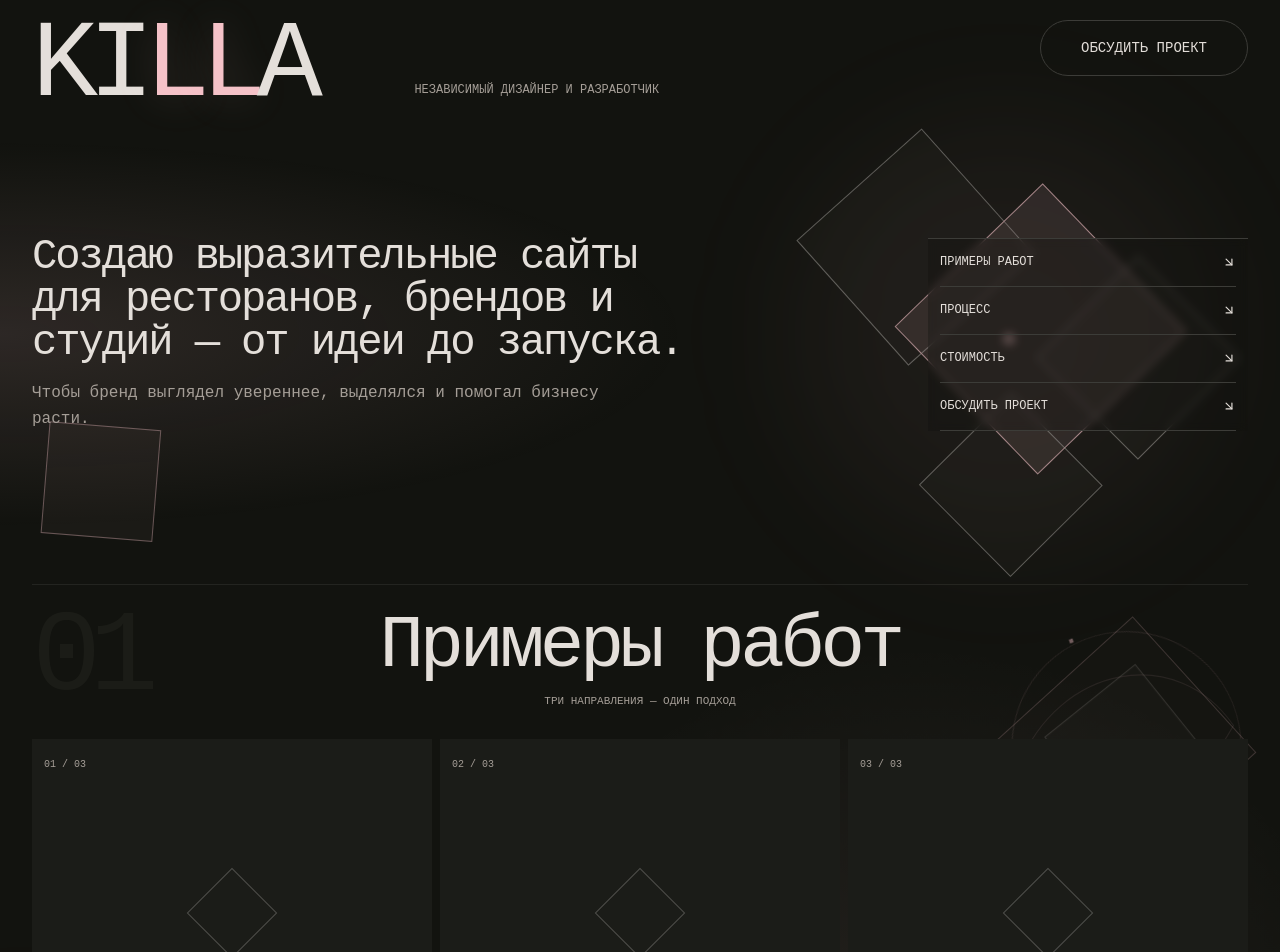
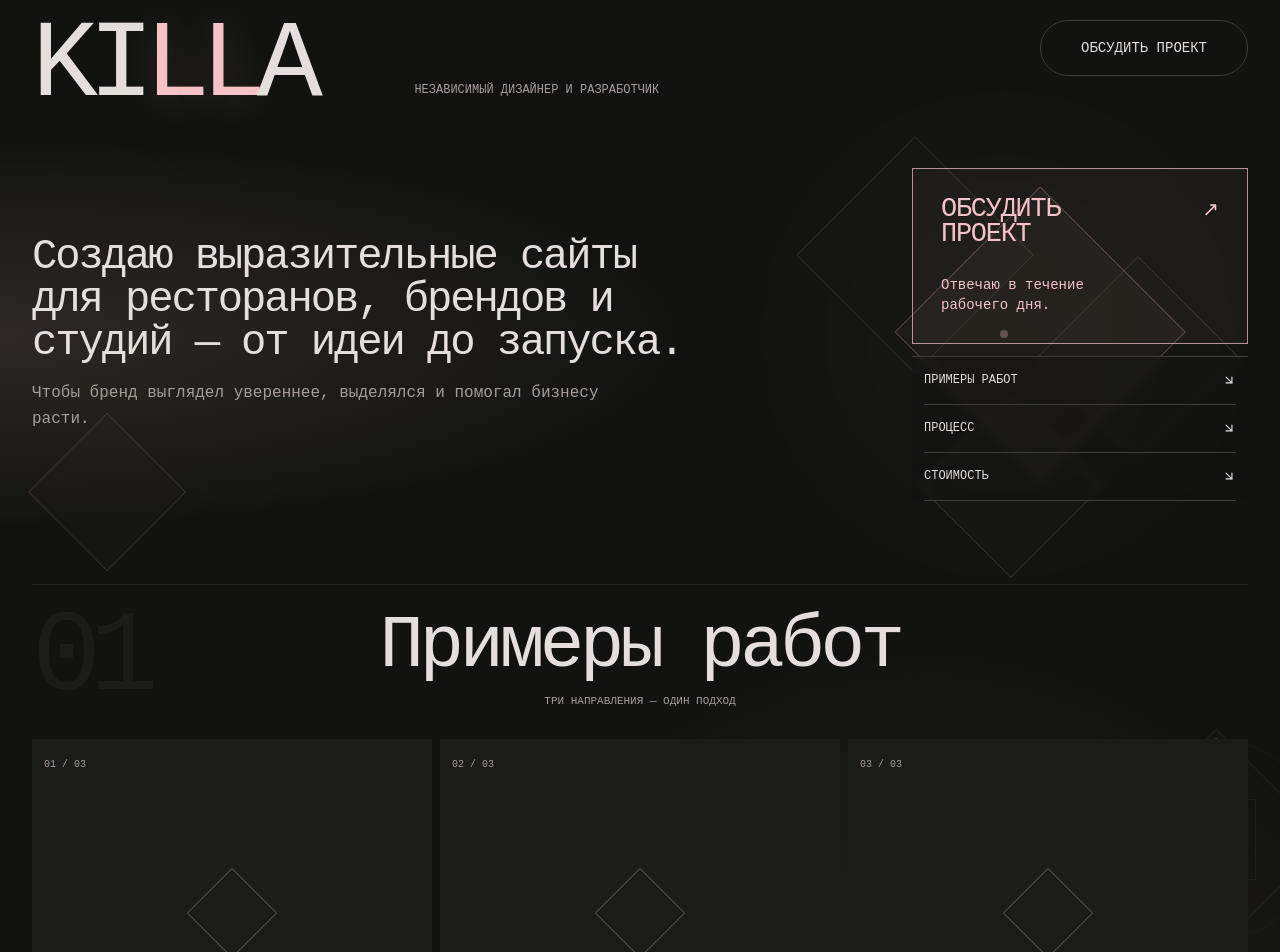
Before and after one commit to KillaRZVR/kila-portfolio, a Next.js app: page / in a window 1280 px wide. Shown: the top 952 px of the page. Built offline with nearby package versions, Linux system fonts and the light colour scheme; a web font is replaced by a local one.

Commit message:
Refine hero CTA motion and custom cursor

```diff
--- a/app/page.tsx
+++ b/app/page.tsx
@@ -23,9 +23,16 @@ export default function Home() {
               <p className="mt-4 max-w-xl text-base leading-relaxed text-muted-foreground">{siteData.heroSubline}</p>
             </div>
           </div>
-          <div className="relative order-2 flex min-h-[13rem] items-center justify-center sm:min-h-[17rem] lg:col-span-5 lg:min-h-0">
-            <div className="pointer-events-none absolute inset-4 flex items-center justify-center opacity-65 sm:inset-0"><HeroArtifact /></div>
-            <div className="relative z-10 ml-auto w-full max-w-[20rem]"><HeroButtons /></div>
+          <div className="relative order-2 flex min-h-[18rem] items-center justify-center sm:min-h-[21rem] lg:col-span-5 lg:min-h-0">
+            <div className="pointer-events-none absolute inset-4 flex items-center justify-center opacity-40 sm:inset-0"><HeroArtifact /></div>
+            <div className="relative z-10 ml-auto flex w-full max-w-[21rem] flex-col gap-3">
+              <a href="#contacts" data-cursor="cta" aria-label="Обсудить проект — перейти к контактам" className="group relative flex min-h-36 w-full flex-col justify-between border border-[#f5c2c8]/70 bg-[#f5c2c8]/[0.04] p-5 text-[#f5c2c8] transition-[transform,background-color,color,box-shadow,border-color] duration-300 hover:-translate-y-0.5 hover:border-[#f5c2c8] hover:bg-[#f5c2c8] hover:text-[#12130f] hover:shadow-[0_0_40px_rgba(245,194,200,0.22)] focus-visible:outline-none focus-visible:ring-2 focus-visible:ring-[#f5c2c8] focus-visible:ring-offset-2 focus-visible:ring-offset-[#12130f] sm:min-h-44 sm:p-7">
+                <span className="font-xanmono text-[clamp(1.35rem,2.1vw,1.75rem)] uppercase leading-[0.95] tracking-[-0.045em]">Обсудить<br />проект</span>
+                <span className="absolute right-5 top-5 text-xl transition-transform duration-300 group-hover:translate-x-[3px] group-hover:-translate-y-[3px] sm:right-7 sm:top-7" aria-hidden="true">↗</span>
+                <span className="max-w-[13rem] text-xs leading-relaxed text-current/70 sm:text-sm">{siteData.responseTime}</span>
+              </a>
+              <HeroButtons />
+            </div>
           </div>
         </section>
         <ProjectsSection />
--- a/components/ambient-geometry.tsx
+++ b/components/ambient-geometry.tsx
@@ -1,160 +1,45 @@
 "use client";
 
 import { motion, useReducedMotion } from "framer-motion";
+import { useEffect, useState } from "react";
 
 const floatingShapes = [
-  {
-    className: "left-[3%] top-[12%] size-20 rotate-45 border-[#f5c2c8]/35 bg-[#f5c2c8]/[0.035] sm:size-28",
-    x: 12,
-    y: -18,
-    rotate: 8,
-    duration: 8.5,
-  },
-  {
-    className: "right-[5%] top-[25%] h-24 w-10 rotate-12 border-[#e4dfda]/25 bg-[#e4dfda]/[0.02] sm:h-36 sm:w-14",
-    x: -10,
-    y: 20,
-    rotate: -7,
-    duration: 10.5,
-  },
-  {
-    className: "left-[8%] top-[39%] size-12 rotate-45 border-[#e4dfda]/30 bg-[#e4dfda]/[0.02] sm:size-16",
-    x: 8,
-    y: -14,
-    rotate: 11,
-    duration: 7.5,
-  },
-  {
-    className: "right-[4%] top-[51%] size-24 rotate-45 border-[#f5c2c8]/30 bg-[#f5c2c8]/[0.025] sm:size-36",
-    x: -14,
-    y: 18,
-    rotate: 6,
-    duration: 11.5,
-  },
-  {
-    className: "left-[2%] top-[66%] h-12 w-28 -rotate-12 border-[#f5c2c8]/25 bg-[#f5c2c8]/[0.02] sm:h-16 sm:w-40",
-    x: 16,
-    y: -12,
-    rotate: 8,
-    duration: 9.5,
-  },
-  {
-    className: "right-[11%] top-[79%] size-14 rotate-45 border-[#e4dfda]/25 bg-[#e4dfda]/[0.018] sm:size-20",
-    x: -8,
-    y: 16,
-    rotate: -10,
-    duration: 8,
-  },
-  {
-    className: "left-[6%] top-[91%] size-20 rotate-45 border-[#f5c2c8]/30 bg-[#f5c2c8]/[0.025] sm:size-28",
-    x: 12,
-    y: -18,
-    rotate: 7,
-    duration: 10,
-  },
-];
-
-const kineticClusters = [
-  { className: "right-[-4rem] top-[17%] sm:right-[2%]", size: "size-44 sm:size-64", duration: 24, reverse: false },
-  { className: "left-[-5rem] top-[45%] sm:left-[2%]", size: "size-52 sm:size-72", duration: 31, reverse: true },
-  { className: "right-[-4rem] top-[72%] sm:right-[4%]", size: "size-48 sm:size-64", duration: 27, reverse: false },
-  { className: "left-[-3rem] top-[86%] sm:left-[7%]", size: "size-40 sm:size-56", duration: 22, reverse: true },
+  { className: "left-[4%] top-[12%] size-20 rotate-45 border-[#f5c2c8]/20 bg-[#f5c2c8]/[0.02] sm:size-28", x: 6, y: -6, duration: 15 },
+  { className: "right-[6%] top-[39%] size-14 rotate-12 border-[#e4dfda]/15 bg-[#e4dfda]/[0.012] sm:size-20", x: -5, y: 7, duration: 18 },
+  { className: "left-[5%] top-[67%] hidden h-12 w-28 -rotate-12 border-[#f5c2c8]/15 bg-[#f5c2c8]/[0.012] md:block sm:h-16 sm:w-40", x: 8, y: -4, duration: 16 },
+  { className: "right-[9%] top-[88%] hidden size-20 rotate-45 border-[#e4dfda]/15 bg-[#e4dfda]/[0.01] md:block sm:size-28", x: -6, y: 5, duration: 14 },
 ];
 
 export function AmbientGeometry() {
   const reduceMotion = useReducedMotion();
+  const [allowAmbientMotion, setAllowAmbientMotion] = useState(false);
 
+  useEffect(() => {
+    const media = window.matchMedia("(min-width: 768px) and (pointer: fine) and (prefers-reduced-motion: no-preference)");
+    const update = () => setAllowAmbientMotion(media.matches);
+    update();
+    media.addEventListener("change", update);
+    return () => media.removeEventListener("change", update);
+  }, []);
+
+  const shouldAnimate = allowAmbientMotion && !reduceMotion;
   return (
     <div className="pointer-events-none absolute inset-0 z-0 overflow-hidden" aria-hidden="true">
-      <div className="absolute left-[-10rem] top-[30%] size-[24rem] rounded-full bg-[#f5c2c8]/[0.035] blur-[110px]" />
-      <div className="absolute right-[-12rem] top-[68%] size-[30rem] rounded-full bg-[#f5c2c8]/[0.04] blur-[130px]" />
-      <div className="absolute left-[20%] top-[82%] size-[22rem] rounded-full bg-[#f5c2c8]/[0.025] blur-[120px]" />
-
-      {floatingShapes.map((shape, index) => (
-        <motion.div
-          key={shape.className}
-          className={`absolute border ${shape.className}`}
-          initial={{ opacity: 0 }}
-          whileInView={{ opacity: 1 }}
-          viewport={{ once: true, amount: 0.15 }}
-          animate={reduceMotion ? undefined : { x: [0, shape.x, 0], y: [0, shape.y, 0], rotate: [0, shape.rotate, 0] }}
-          transition={{
-            opacity: { duration: 0.8, delay: index * 0.04 },
-            x: { duration: shape.duration, repeat: Infinity, ease: "easeInOut" },
-            y: { duration: shape.duration, repeat: Infinity, ease: "easeInOut" },
-            rotate: { duration: shape.duration, repeat: Infinity, ease: "easeInOut" },
-          }}
-        />
+      <div className="absolute left-[-10rem] top-[30%] size-[24rem] rounded-full bg-[#f5c2c8]/[0.025] blur-[110px]" />
+      <div className="absolute right-[-12rem] top-[68%] size-[30rem] rounded-full bg-[#f5c2c8]/[0.028] blur-[130px]" />
+      {floatingShapes.map((shape) => (
+        <motion.div key={shape.className} className={`absolute border opacity-70 ${shape.className}`} initial={false} animate={shouldAnimate ? { x: [0, shape.x, 0], y: [0, shape.y, 0] } : undefined} transition={{ duration: shape.duration, repeat: Infinity, ease: "easeInOut" }} />
       ))}
-
-      {kineticClusters.map((cluster, index) => (
-        <motion.div
-          key={cluster.className}
-          className={`absolute ${cluster.className} ${cluster.size}`}
-          initial={{ opacity: 0, scale: 0.86 }}
-          whileInView={{ opacity: 0.72, scale: 1 }}
-          viewport={{ once: true, amount: 0.2 }}
-          transition={{ duration: 1.1, delay: index * 0.08, ease: [0.22, 1, 0.36, 1] }}
-        >
-          <motion.div
-            className="absolute inset-[14%] rotate-45 border border-[#f5c2c8]/25 bg-[#f5c2c8]/[0.025]"
-            animate={reduceMotion ? undefined : { rotate: cluster.reverse ? [45, -315] : [45, 405] }}
-            transition={{ duration: cluster.duration, repeat: Infinity, ease: "linear" }}
-          />
-          <motion.div
-            className="absolute inset-[28%] border border-[#e4dfda]/20 bg-[#f5c2c8]/[0.018]"
-            animate={reduceMotion ? undefined : { rotate: cluster.reverse ? 360 : -360, scale: [0.92, 1.08, 0.92] }}
-            transition={{ duration: cluster.duration * 0.72, repeat: Infinity, ease: "linear" }}
-          />
-          <motion.div
-            className="absolute inset-[5%] rounded-full border border-[#f5c2c8]/15"
-            animate={reduceMotion ? undefined : { rotate: cluster.reverse ? -360 : 360 }}
-            transition={{ duration: cluster.duration * 0.82, repeat: Infinity, ease: "linear" }}
-          >
-            <span className="absolute left-1/2 top-[-3px] size-1.5 -translate-x-1/2 rounded-full bg-[#f5c2c8]/80 shadow-[0_0_16px_rgba(245,194,200,0.55)]" />
-            <span className="absolute bottom-[9%] left-[16%] size-1 rotate-45 bg-[#f5c2c8]/60" />
-          </motion.div>
-          <svg className="absolute inset-0 size-full overflow-visible" viewBox="0 0 100 100" fill="none">
-            <motion.path
-              d="M8 58 C24 18, 70 10, 92 42 C72 78, 33 92, 8 58Z"
-              stroke="rgba(245,194,200,0.2)"
-              strokeWidth="0.45"
-              strokeDasharray="3 5"
-              animate={reduceMotion ? undefined : { pathLength: [0.35, 1, 0.35], opacity: [0.25, 0.7, 0.25] }}
-              transition={{ duration: cluster.duration * 0.38, repeat: Infinity, ease: "easeInOut" }}
-            />
-          </svg>
-          <motion.span
-            className="absolute left-[47%] top-[47%] size-[6%] rotate-45 bg-[#f5c2c8]/35"
-            animate={reduceMotion ? undefined : { scale: [0.7, 1.35, 0.7], opacity: [0.3, 0.8, 0.3] }}
-            transition={{ duration: 3.2 + index * 0.45, repeat: Infinity, ease: "easeInOut" }}
-          />
-        </motion.div>
-      ))}
-
-      <motion.div
-        className="absolute right-[8%] top-[35%] size-36 rounded-full border border-[#f5c2c8]/20 sm:size-52"
-        animate={reduceMotion ? undefined : { rotate: 360 }}
-        transition={{ duration: 28, repeat: Infinity, ease: "linear" }}
-      >
-        <span className="absolute left-1/2 top-[-3px] size-1.5 -translate-x-1/2 rounded-full bg-[#f5c2c8]/70" />
-        <span className="absolute bottom-[18%] right-[4%] size-1 rounded-full bg-[#e4dfda]/55" />
+      <motion.div className="absolute right-[-3rem] top-[20%] hidden size-56 opacity-35 md:block" animate={shouldAnimate ? { rotate: 360 } : undefined} transition={{ duration: 42, repeat: Infinity, ease: "linear" }}>
+        <div className="absolute inset-[15%] rotate-45 border border-[#f5c2c8]/20 bg-[#f5c2c8]/[0.015]" />
+        <div className="absolute inset-[32%] border border-[#e4dfda]/15" />
+        <div className="absolute inset-[5%] rounded-full border border-[#f5c2c8]/10"><span className="absolute left-1/2 top-[-2px] size-1 -translate-x-1/2 rounded-full bg-[#f5c2c8]/60" /></div>
       </motion.div>
-
-      <motion.div
-        className="absolute left-[12%] top-[57%] h-px w-28 origin-left bg-gradient-to-r from-[#f5c2c8]/55 to-transparent sm:w-48"
-        animate={reduceMotion ? undefined : { scaleX: [0.45, 1, 0.45], opacity: [0.35, 0.8, 0.35] }}
-        transition={{ duration: 5.5, repeat: Infinity, ease: "easeInOut" }}
-      />
-      <motion.div
-        className="absolute bottom-[6%] right-[5%] grid size-20 grid-cols-3 gap-3 opacity-35 sm:size-28"
-        animate={reduceMotion ? undefined : { y: [0, -12, 0] }}
-        transition={{ duration: 7, repeat: Infinity, ease: "easeInOut" }}
-      >
-        {Array.from({ length: 9 }).map((_, index) => (
-          <span key={index} className="m-auto size-1 rotate-45 bg-[#f5c2c8]" />
-        ))}
+      <motion.div className="absolute left-[-4rem] top-[72%] hidden size-64 opacity-30 md:block" animate={shouldAnimate ? { y: [0, -6, 0] } : undefined} transition={{ duration: 34, repeat: Infinity, ease: "easeInOut" }}>
+        <div className="absolute inset-[18%] rotate-45 border border-[#f5c2c8]/18 bg-[#f5c2c8]/[0.012]" />
+        <div className="absolute inset-[36%] rounded-full border border-[#e4dfda]/12" />
       </motion.div>
+      <motion.div className="absolute left-[12%] top-[55%] hidden h-px w-40 origin-left bg-gradient-to-r from-[#f5c2c8]/25 to-transparent md:block" animate={shouldAnimate ? { opacity: [0.25, 0.5, 0.25] } : undefined} transition={{ duration: 14, repeat: Infinity, ease: "easeInOut" }} />
     </div>
   );
 }
--- a/components/custom-cursor.tsx
+++ b/components/custom-cursor.tsx
@@ -1,51 +1,76 @@
 "use client";
 
-import { useEffect, useState } from "react";
+import { useEffect, useRef } from "react";
+
+type CursorState = "default" | "link" | "cta";
 
 export function CustomCursor() {
-  const [position, setPosition] = useState({ x: -40, y: -40 });
-  const [pressed, setPressed] = useState(false);
-  const [visible, setVisible] = useState(false);
-  const [inverted, setInverted] = useState(false);
+  const cursorRef = useRef<HTMLSpanElement>(null);
 
   useEffect(() => {
+    const cursor = cursorRef.current;
     const finePointer = window.matchMedia("(pointer: fine)");
-    if (!finePointer.matches) return;
+    if (!cursor || !finePointer.matches) return;
 
-    const move = (event: PointerEvent) => {
-      setPosition({ x: event.clientX, y: event.clientY });
-      setVisible(true);
-      setInverted(event.target instanceof Element && Boolean(event.target.closest('[data-cursor-invert="true"]')));
-    };
-    const down = () => setPressed(true);
-    const up = () => setPressed(false);
-    const leave = () => {
-      setVisible(false);
-      setInverted(false);
+    const target = { x: -80, y: -80 };
+    const current = { x: -80, y: -80 };
+    let frameId = 0;
+    let visible = false;
+
+    const render = () => {
+      current.x += (target.x - current.x) * 0.2;
+      current.y += (target.y - current.y) * 0.2;
+      cursor.style.transform = `translate3d(${current.x}px, ${current.y}px, 0)`;
+      frameId = window.requestAnimationFrame(render);
     };
 
-    window.addEventListener("pointermove", move);
-    window.addEventListener("pointerdown", down);
-    window.addEventListener("pointerup", up);
-    document.documentElement.addEventListener("mouseleave", leave);
+    const setStateFromTarget = (eventTarget: EventTarget | null) => {
+      const element = eventTarget instanceof Element ? eventTarget : null;
+      let state: CursorState = "default";
+      if (element?.closest('[data-cursor="cta"]')) state = "cta";
+      else if (element?.closest('a, button, summary, [role="button"], [data-cursor="link"]')) state = "link";
+      cursor.dataset.state = state;
+    };
+
+    const show = () => { visible = true; cursor.dataset.visible = "true"; };
+    const hide = () => { visible = false; cursor.dataset.visible = "false"; cursor.dataset.pressed = "false"; };
+    const handleMove = (event: PointerEvent) => {
+      target.x = event.clientX;
+      target.y = event.clientY;
+      if (!visible) { current.x = event.clientX; current.y = event.clientY; show(); }
+      setStateFromTarget(event.target);
+    };
+    const handleDown = () => { cursor.dataset.pressed = "true"; };
+    const handleUp = (event: PointerEvent) => { cursor.dataset.pressed = "false"; setStateFromTarget(event.target); };
+    const handleVisibility = () => { if (document.hidden) hide(); };
+    const handlePointerChange = () => { if (!finePointer.matches) hide(); };
+
+    document.documentElement.classList.add("custom-cursor-ready");
+    frameId = window.requestAnimationFrame(render);
+    window.addEventListener("pointermove", handleMove, { passive: true });
+    window.addEventListener("pointerdown", handleDown, { passive: true });
+    window.addEventListener("pointerup", handleUp, { passive: true });
+    window.addEventListener("blur", hide);
+    document.documentElement.addEventListener("mouseleave", hide);
+    document.addEventListener("visibilitychange", handleVisibility);
+    finePointer.addEventListener("change", handlePointerChange);
 
     return () => {
-      window.removeEventListener("pointermove", move);
-      window.removeEventListener("pointerdown", down);
-      window.removeEventListener("pointerup", up);
-      document.documentElement.removeEventListener("mouseleave", leave);
+      document.documentElement.classList.remove("custom-cursor-ready");
+      window.cancelAnimationFrame(frameId);
+      window.removeEventListener("pointermove", handleMove);
+      window.removeEventListener("pointerdown", handleDown);
+      window.removeEventListener("pointerup", handleUp);
+      window.removeEventListener("blur", hide);
+      document.documentElement.removeEventListener("mouseleave", hide);
+      document.removeEventListener("visibilitychange", handleVisibility);
+      finePointer.removeEventListener("change", handlePointerChange);
     };
   }, []);
 
   return (
-    <span
-      aria-hidden="true"
-      className={`pointer-events-none fixed z-[100] hidden size-5 -translate-x-1/2 -translate-y-1/2 border transition-[transform,opacity,background-color,border-color,box-shadow] duration-100 md:block ${
-        inverted
-          ? "border-[#12130f] bg-[#12130f] shadow-[0_0_14px_rgba(18,19,15,0.28)]"
-          : "border-[#f5c2c8] bg-transparent shadow-[0_0_18px_rgba(245,194,200,0.22)]"
-      } ${pressed ? "scale-50" : "scale-100"}`}
-      style={{ left: position.x, top: position.y, opacity: visible ? 1 : 0 }}
-    />
+    <span ref={cursorRef} className="custom-cursor" data-state="default" data-visible="false" data-pressed="false" aria-hidden="true">
+      <span className="custom-cursor__shape"><span className="custom-cursor__dot" /><span className="custom-cursor__arrow">↗</span></span>
+    </span>
   );
 }
--- a/components/header.tsx
+++ b/components/header.tsx
@@ -1,24 +1,23 @@
 "use client";
 
-import { motion } from "framer-motion";
+import { motion, useReducedMotion } from "framer-motion";
 import { Button } from "@/components/ui/button";
 import { siteData } from "@/lib/data";
 
-function scrollToContacts() {
-  document.getElementById("contacts")?.scrollIntoView({ behavior: "smooth" });
-}
+function scrollToContacts() { document.getElementById("contacts")?.scrollIntoView({ behavior: "smooth" }); }
 
 export function Header() {
+  const reduceMotion = useReducedMotion();
   return (
     <header id="top" className="relative z-40 px-4 pt-4 sm:px-6 sm:pt-5 lg:px-8">
       <div className="flex items-start justify-between gap-3 sm:gap-6">
         <a href="#top" className="font-xanmono block w-[58vw] sm:w-[38vw] md:relative md:pb-6 lg:w-[28vw] lg:max-w-[32rem]" aria-label="На главную">
           <span className="flex pb-2 text-[clamp(4.5rem,8.6vw,8.5rem)] font-normal leading-[0.84] tracking-[-0.09em]">
             {siteData.brand.split("").map((letter, index) => (
-              <motion.span key={`${letter}-${index}`} initial={{ y: "105%" }} animate={{ y: 0 }} transition={{ duration: 0.65, delay: index * 0.07, ease: [0.22, 1, 0.36, 1] }} className={index === 2 || index === 3 ? "rose-glow" : ""}>{letter}</motion.span>
+              <motion.span key={`${letter}-${index}`} initial={reduceMotion ? false : { y: "105%" }} animate={{ y: 0 }} transition={{ duration: reduceMotion ? 0 : 0.65, delay: reduceMotion ? 0 : index * 0.07, ease: [0.22, 1, 0.36, 1] }} className={index === 2 || index === 3 ? "rose-glow" : ""}>{letter}</motion.span>
             ))}
           </span>
-          <motion.span initial={{ opacity: 0, x: -6 }} animate={{ opacity: 1, x: 0 }} transition={{ delay: 0.45, duration: 0.45 }} className="font-xanmono mt-1 block max-w-64 text-[10px] uppercase leading-tight text-muted-foreground md:absolute md:left-full md:top-1/2 md:ml-4 md:mt-0 md:w-64 md:-translate-y-1/2 md:text-xs lg:ml-6">{siteData.eyebrow}</motion.span>
+          <motion.span initial={reduceMotion ? false : { opacity: 0, x: -6 }} animate={{ opacity: 1, x: 0 }} transition={{ delay: reduceMotion ? 0 : 0.45, duration: reduceMotion ? 0 : 0.45 }} className="font-xanmono mt-1 block max-w-64 text-[10px] uppercase leading-tight text-muted-foreground md:absolute md:left-full md:top-1/2 md:ml-4 md:mt-0 md:w-64 md:-translate-y-1/2 md:text-xs lg:ml-6">{siteData.eyebrow}</motion.span>
         </a>
         <Button variant="ghost" onClick={scrollToContacts} className="font-xanmono h-12 min-w-[8rem] justify-center rounded-full border border-[#3c3c38] px-3 text-[10px] uppercase text-foreground transition-[border-color,box-shadow] hover:border-[#f5c2c8] hover:bg-transparent hover:text-foreground hover:shadow-[0_0_18px_rgba(245,194,200,0.2)] sm:h-14 sm:min-w-[13rem] sm:px-8 sm:text-sm">{siteData.feedback}</Button>
       </div>
--- a/components/hero-artifact.tsx
+++ b/components/hero-artifact.tsx
@@ -1,37 +1,34 @@
 "use client";
 
-import { motion } from "framer-motion";
+import { motion, useReducedMotion } from "framer-motion";
+import { useEffect, useState } from "react";
 
 const pieces = [
   { position: "left-[14%] top-[16%] size-[35%]", delay: 0 },
-  { position: "left-[36%] top-[28%] size-[43%]", delay: 0.15, accent: true },
-  { position: "right-[7%] top-[40%] size-[30%]", delay: 0.3 },
-  { position: "left-[38%] bottom-[5%] size-[27%]", delay: 0.45 },
+  { position: "left-[36%] top-[28%] size-[43%]", delay: 0.2, accent: true },
+  { position: "right-[7%] top-[40%] size-[30%]", delay: 0.4 },
+  { position: "left-[38%] bottom-[5%] size-[27%]", delay: 0.6 },
 ];
 
 export function HeroArtifact() {
+  const reduceMotion = useReducedMotion();
+  const [allowAmbientMotion, setAllowAmbientMotion] = useState(false);
+  useEffect(() => {
+    const media = window.matchMedia("(min-width: 768px) and (pointer: fine) and (prefers-reduced-motion: no-preference)");
+    const update = () => setAllowAmbientMotion(media.matches);
+    update();
+    media.addEventListener("change", update);
+    return () => media.removeEventListener("change", update);
+  }, []);
+  const shouldAnimate = allowAmbientMotion && !reduceMotion;
   return (
     <div className="relative aspect-square w-full max-w-[30rem]" aria-hidden="true">
-      <div className="absolute inset-[5%] rounded-full bg-[#f5c2c8]/[0.08] blur-[76px]" />
-      <motion.div
-        initial={{ opacity: 0, scale: 0.76, rotate: -7 }}
-        animate={{ opacity: 1, scale: 1, rotate: 0 }}
-        transition={{ duration: 1.1, ease: [0.22, 1, 0.36, 1] }}
-        className="relative size-full"
-      >
+      <div className="absolute inset-[9%] rounded-full bg-[#f5c2c8]/[0.045] blur-[84px]" />
+      <motion.div initial={reduceMotion ? false : { opacity: 0, scale: 0.94 }} animate={{ opacity: 1, scale: 1 }} transition={{ duration: reduceMotion ? 0 : 0.7, ease: [0.22, 1, 0.36, 1] }} className="relative size-full">
         {pieces.map((piece, index) => (
-          <motion.div
-            key={index}
-            className={`absolute rotate-45 border ${piece.position} ${piece.accent ? "border-[#f5c2c8] bg-[#f5c2c8]/15" : "border-[#e4dfda]/55 bg-[#e4dfda]/[0.025]"}`}
-            animate={{ y: [0, -10 - index * 2, 0], rotate: [45, 49, 45] }}
-            transition={{ duration: 4.6 + index * 0.55, delay: piece.delay, repeat: Infinity, ease: "easeInOut" }}
-          />
+          <motion.div key={index} className={`absolute rotate-45 border ${piece.position} ${piece.accent ? "border-[#f5c2c8]/70 bg-[#f5c2c8]/[0.08]" : "border-[#e4dfda]/30 bg-[#e4dfda]/[0.015]"}`} animate={shouldAnimate ? { y: [0, -4 - index, 0], rotate: [45, 48, 45] } : undefined} transition={{ duration: 8.5 + index * 0.8, delay: piece.delay, repeat: Infinity, ease: "easeInOut" }} />
         ))}
-        <motion.div
-          className="absolute left-1/2 top-1/2 size-2.5 -translate-x-1/2 -translate-y-1/2 rounded-full bg-[#f5c2c8]"
-          animate={{ scale: [1, 1.8, 1], opacity: [0.9, 0.35, 0.9] }}
-          transition={{ duration: 2.2, repeat: Infinity, ease: "easeInOut" }}
-        />
+        <motion.div className="absolute left-1/2 top-1/2 size-2 -translate-x-1/2 -translate-y-1/2 rounded-full bg-[#f5c2c8]/80" animate={shouldAnimate ? { scale: [1, 1.35, 1], opacity: [0.7, 0.35, 0.7] } : undefined} transition={{ duration: 4.2, repeat: Infinity, ease: "easeInOut" }} />
       </motion.div>
     </div>
   );
--- a/components/reveal-section.tsx
+++ b/components/reveal-section.tsx
@@ -1,12 +1,13 @@
 "use client";
 
-import { motion, useInView } from "framer-motion";
+import { motion, useInView, useReducedMotion } from "framer-motion";
 import { useRef, type ReactNode } from "react";
 
 export function RevealSection({ children, className = "" }: { children: ReactNode; className?: string }) {
   const ref = useRef<HTMLDivElement>(null);
   const isInView = useInView(ref, { once: true, margin: "-12% 0px" });
-  return (
-    <motion.div ref={ref} initial={{ opacity: 0, y: 32 }} animate={isInView ? { opacity: 1, y: 0 } : { opacity: 0, y: 32 }} transition={{ duration: 0.65, ease: [0.22, 1, 0.36, 1] }} className={className}>{children}</motion.div>
-  );
+  const reduceMotion = useReducedMotion();
+  const hidden = reduceMotion ? { opacity: 1, y: 0 } : { opacity: 0, y: 20 };
+  const visible = { opacity: 1, y: 0 };
+  return <motion.div ref={ref} initial={hidden} animate={isInView || reduceMotion ? visible : hidden} transition={{ duration: reduceMotion ? 0 : 0.58, ease: [0.22, 1, 0.36, 1] }} className={className}>{children}</motion.div>;
 }
```
Also changed, not shown: app/globals.css (+31 -1 lines), lib/data.js.
